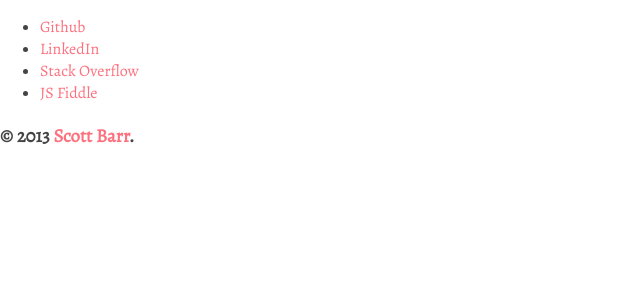
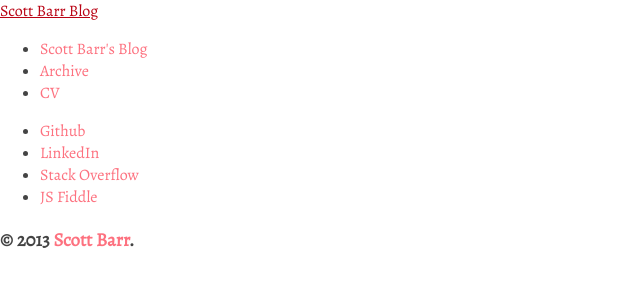
Before and after one commit to scottybarr/scottbarrcom, a Flask app: page / in a window 1280 px wide. Shown: the top 300 px of the page, without its empty margins (0-640 px from the left). Run offline with Flask 2, Linux system fonts and the light colour scheme; some libraries are stand-ins or nearby versions.

Commit message:
Semantic structure

```diff
--- a/templates/base.html
+++ b/templates/base.html
@@ -20,7 +20,7 @@
         <meta property="og:site_name" property="Scott Barr" />
         <meta property="og:description" content="My musings on web development - Python, JavaScript."/>
         <link rel="stylesheet" href="{{ url_for('static', filename='css/normalize.min.css') }}">
-        <link rel="stylesheet" href="{{ url_for('static', filename='css/main.css') }}">
+        <link rel="stylesheet" media="screen" href="{{ url_for('static', filename='css/main.css') }}">
         <link href='http://fonts.googleapis.com/css?family=Alegreya' rel='stylesheet' type='text/css'>
 
         <!--[if lt IE 9]>
@@ -33,13 +33,11 @@
         <!--[if lt IE 7]>
             <p class="chromeframe">You are using an <strong>outdated</strong> browser. Please <a href="http://browsehappy.com/">upgrade your browser</a> or <a href="http://www.google.com/chromeframe/?redirect=true">activate Google Chrome Frame</a> to improve your experience.</p>
         <![endif]-->
-        <div class="main-container">
-            <div class="main wrapper clearfix">
-                {% include 'links.html' %}
+        <header id="left" class="left">
+            {% include "links.html" %}
+        </header>
+        <section id="river" class="river main wrapper">
             {% block content %}{% endblock %}
-            </div>
-        </div>
-
             <div class="footer-container">
                 <footer class="wrapper">
                     {% block footer %}
@@ -47,6 +45,7 @@
                     {% endblock %}
                 </footer>
             </div>
+        </section>
 
         <script src="//ajax.googleapis.com/ajax/libs/jquery/1.9.1/jquery.min.js"></script>
         <script>window.jQuery || document.write('<script src="{{ url_for('static', filename='js/vendor/jquery-1.9.1.min.js') }}"><\/script>')</script>
--- a/templates/links.html
+++ b/templates/links.html
@@ -1,3 +1,11 @@
+<figure class="circular"><a href='/'>Scott Barr Blog</a></figure>
+
+<ul>
+    <li><a href='/'>Scott Barr's Blog</a></li>
+    <li><a href='/archive/'>Archive</a></li>
+    <li><a href='/cv/'>CV</a></li>
+</ul>
+
 <ul>
     <li><a href='http://github.com/scottybarr'>Github</a></li>
     <li><a href='http://uk.linkedin.com/in/scottmbarr/'>LinkedIn</a></li>
```
Lines whose indentation alone changed are shown as unchanged.
